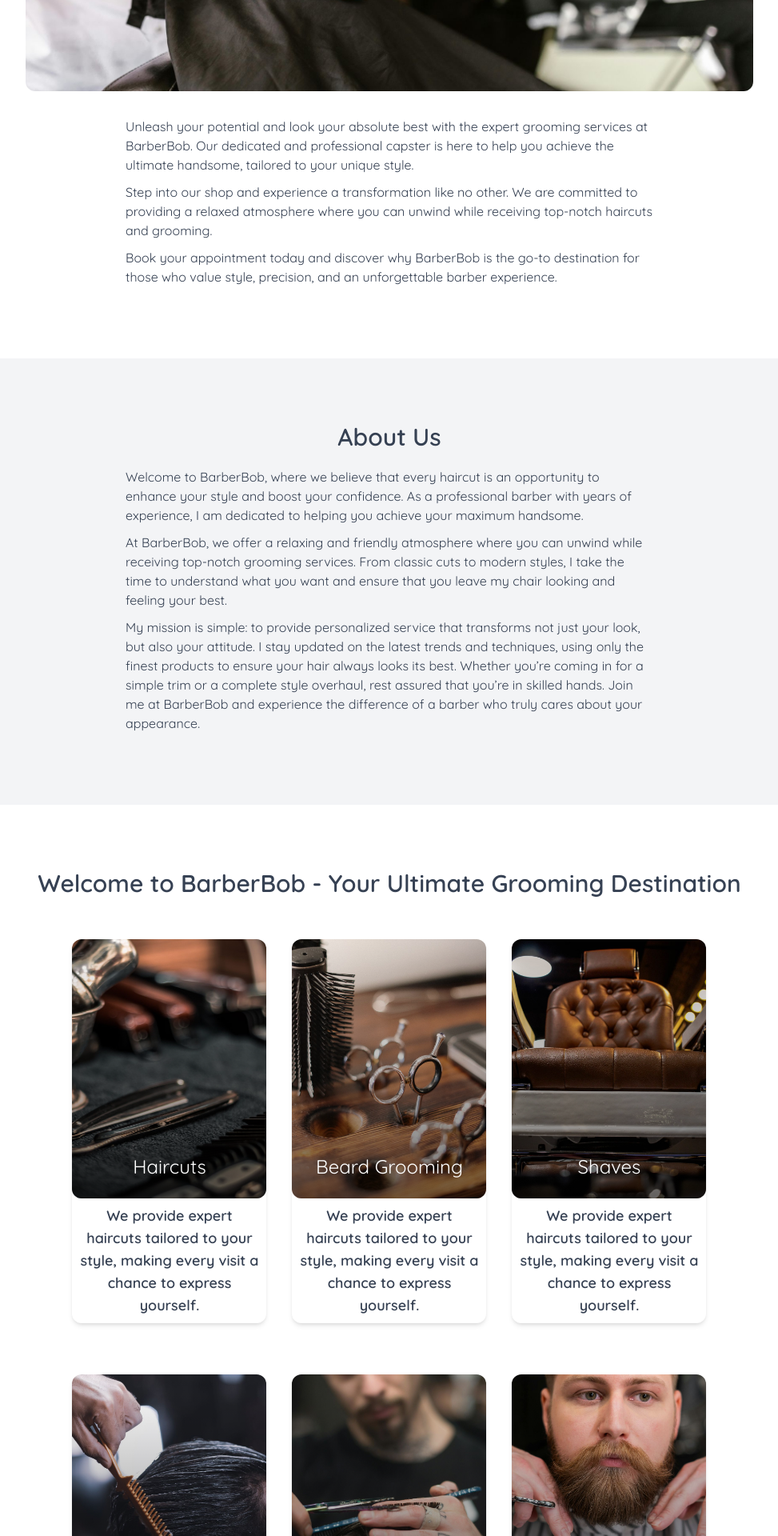
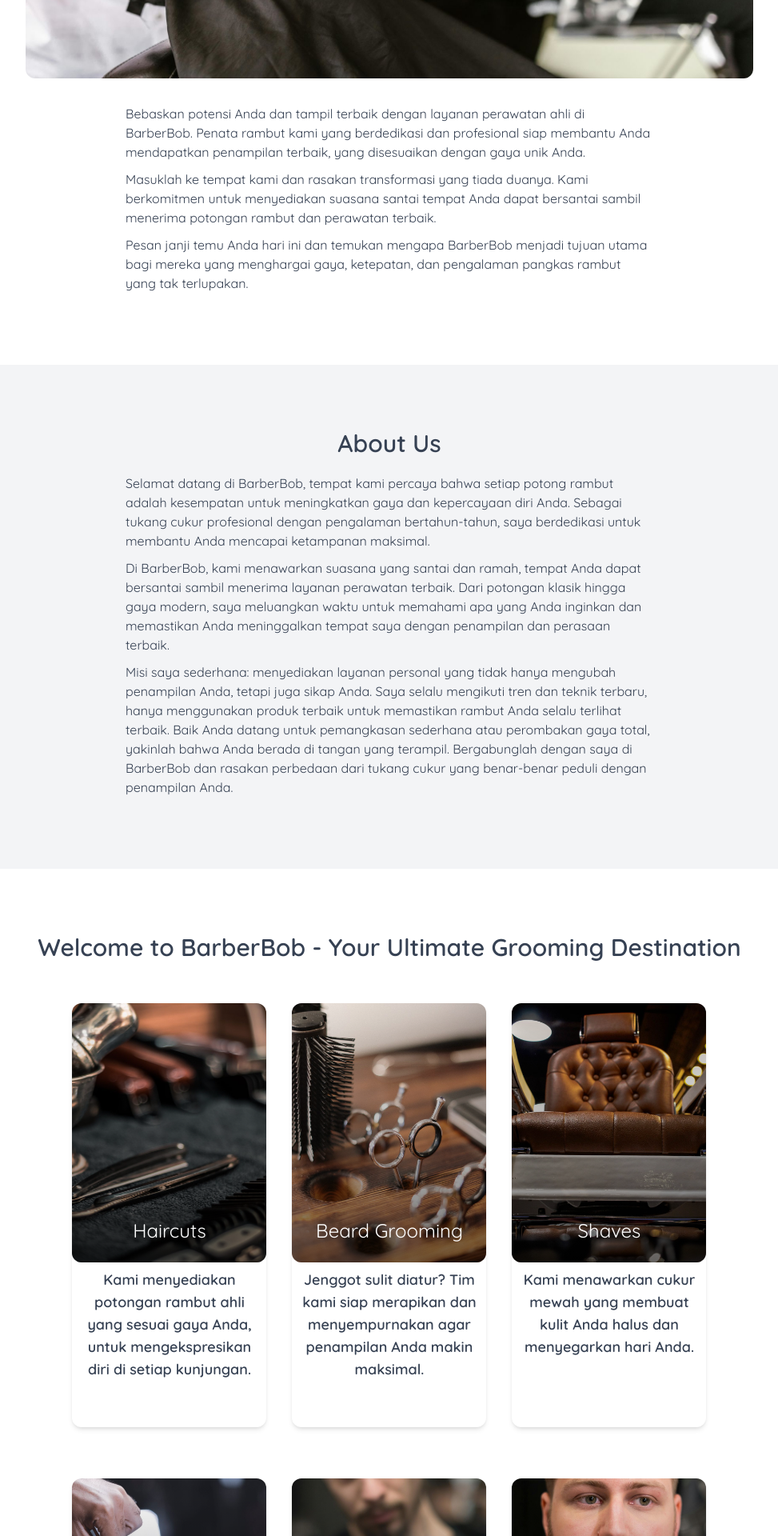
Before and after one commit to alditds/BarberBob, a Next.js app: page / in a window 1280 px wide. Shown: the part 840-2760 px from the top of the page at 80% size, without its empty margins (153-1126 px from the left). Built offline with nearby package versions, Linux system fonts and the light colour scheme.

Commit message:
Menerjemahkan ke Bahasa Indonesia dan mengubah tampilan peta

```diff
--- a/app/components/ImageCard.jsx
+++ b/app/components/ImageCard.jsx
@@ -1,6 +1,6 @@
 export default function ImageCard(props) {
   return (
-    <div className="mt-8 flex h-fit w-[330px] flex-col rounded-xl text-center shadow-md duration-300 ease-in hover:-top-4 md:hover:-translate-y-4 lg:w-[243px]">
+    <div className="mt-8 flex h-[530px] w-[330px] flex-col rounded-xl text-center shadow-md duration-300 ease-in hover:-top-4 md:hover:-translate-y-4 lg:w-[243px]">
       <div className="relative h-[408px] w-full overflow-hidden rounded-xl lg:h-[324px]">
         <div className="absolute flex h-full w-full items-end justify-center bg-gradient-to-b from-transparent from-0% to-black to-180% pb-6 ease-in-out hover:bg-gradient-to-b hover:from-transparent hover:from-0% hover:to-transparent hover:to-0%">
           <div className="text-2xl text-white">{props.title}</div>
--- a/app/page.jsx
+++ b/app/page.jsx
@@ -13,12 +13,12 @@
         className="flex flex-col items-center self-center px-8 py-20"
       >
         <h1 className="mb-8 pt-0 text-center text-4xl font-semibold md:pt-8">
-          Welcome to BarberBob
+          Selamat Datang di BarberBob
         </h1>
-        <Button>Book your Appointment</Button>
-        <span className="my-8 flex gap-2">
+        <Button>Buat Janji?</Button>
+        <span className="my-6 flex gap-2">
           <PhoneIcon className="w-5" />
-          <h3 className="text-xl">0822-48141434</h3>
+          <h3 className="text-xl">0822-XXXX-XXXX</h3>
         </span>
         <div className="mb-8 h-[50vw] w-full overflow-hidden rounded-xl lg:h-[470px] lg:w-[910px]">
           <img
@@ -29,20 +29,20 @@
         </div>
         <div className="mx-auto lg:max-w-[720px] lg:px-[30px]">
           <p className="mb-2.5">
-            Unleash your potential and look your absolute best with the expert
-            grooming services at BarberBob. Our dedicated and professional
-            capster is here to help you achieve the ultimate handsome, tailored
-            to your unique style.
+            Bebaskan potensi Anda dan tampil terbaik dengan layanan perawatan
+            ahli di BarberBob. Penata rambut kami yang berdedikasi dan
+            profesional siap membantu Anda mendapatkan penampilan terbaik, yang
+            disesuaikan dengan gaya unik Anda.
           </p>
           <p className="mb-2.5">
-            Step into our shop and experience a transformation like no other. We
-            are committed to providing a relaxed atmosphere where you can unwind
-            while receiving top-notch haircuts and grooming.
+            Masuklah ke tempat kami dan rasakan transformasi yang tiada duanya.
+            Kami berkomitmen untuk menyediakan suasana santai tempat Anda dapat
+            bersantai sambil menerima potongan rambut dan perawatan terbaik.
           </p>
           <p className="mb-2.5">
-            Book your appointment today and discover why BarberBob is the go-to
-            destination for those who value style, precision, and an
-            unforgettable barber experience.
+            Pesan janji temu Anda hari ini dan temukan mengapa BarberBob menjadi
+            tujuan utama bagi mereka yang menghargai gaya, ketepatan, dan
+            pengalaman pangkas rambut yang tak terlupakan.
           </p>
         </div>
       </section>
@@ -50,26 +50,28 @@
         <div className="mx-auto lg:max-w-[720px] lg:px-[30px]">
           <h1 className="mb-5 text-center text-3xl font-semibold">About Us</h1>
           <p className="mb-2.5">
-            Welcome to BarberBob, where we believe that every haircut is an
-            opportunity to enhance your style and boost your confidence. As a
-            professional barber with years of experience, I am dedicated to
-            helping you achieve your maximum handsome.
+            Selamat datang di BarberBob, tempat kami percaya bahwa setiap potong
+            rambut adalah kesempatan untuk meningkatkan gaya dan kepercayaan
+            diri Anda. Sebagai tukang cukur profesional dengan pengalaman
+            bertahun-tahun, saya berdedikasi untuk membantu Anda mencapai
+            ketampanan maksimal.
           </p>
           <p className="mb-2.5">
-            At BarberBob, we offer a relaxing and friendly atmosphere where you
-            can unwind while receiving top-notch grooming services. From classic
-            cuts to modern styles, I take the time to understand what you want
-            and ensure that you leave my chair looking and feeling your best.
+            Di BarberBob, kami menawarkan suasana yang santai dan ramah, tempat
+            Anda dapat bersantai sambil menerima layanan perawatan terbaik. Dari
+            potongan klasik hingga gaya modern, saya meluangkan waktu untuk
+            memahami apa yang Anda inginkan dan memastikan Anda meninggalkan
+            tempat saya dengan penampilan dan perasaan terbaik.
           </p>
           <p className="mb-2.5">
-            My mission is simple: to provide personalized service that
-            transforms not just your look, but also your attitude. I stay
-            updated on the latest trends and techniques, using only the finest
-            products to ensure your hair always looks its best. Whether you’re
-            coming in for a simple trim or a complete style overhaul, rest
-            assured that you’re in skilled hands. Join me at BarberBob and
-            experience the difference of a barber who truly cares about your
-            appearance.
+            Misi saya sederhana: menyediakan layanan personal yang tidak hanya
+            mengubah penampilan Anda, tetapi juga sikap Anda. Saya selalu
+            mengikuti tren dan teknik terbaru, hanya menggunakan produk terbaik
+            untuk memastikan rambut Anda selalu terlihat terbaik. Baik Anda
+            datang untuk pemangkasan sederhana atau perombakan gaya total,
+            yakinlah bahwa Anda berada di tangan yang terampil. Bergabunglah
+            dengan saya di BarberBob dan rasakan perbedaan dari tukang cukur
+            yang benar-benar peduli dengan penampilan Anda.
           </p>
         </div>
       </section>
@@ -82,42 +84,42 @@
           <ImageCard
             title="Haircuts"
             image="./images/services/service-1.jpg"
-            desc="We provide expert haircuts tailored to your style, making every visit a chance to express yourself."
+            desc="Kami menyediakan potongan rambut ahli yang sesuai gaya Anda, untuk mengekspresikan diri di setiap kunjungan."
           />
           <ImageCard
             title="Beard Grooming"
             image="./images/services/service-2.jpg"
-            desc="We provide expert haircuts tailored to your style, making every visit a chance to express yourself."
+            desc="Jenggot sulit diatur? Tim kami siap merapikan dan menyempurnakan agar penampilan Anda makin maksimal."
           />
           <ImageCard
             title="Shaves"
             image="./images/services/service-3.jpg"
-            desc="We provide expert haircuts tailored to your style, making every visit a chance to express yourself."
+            desc="Kami menawarkan cukur mewah yang membuat kulit Anda halus dan menyegarkan hari Anda."
           />
           <ImageCard
             title="Hair Coloring"
             image="./images/services/service-4.jpg"
-            desc="We provide expert haircuts tailored to your style, making every visit a chance to express yourself."
+            desc="Percayakan pewarnaan rambut Anda kepada kami untuk hasil memukau yang menarik perhatian."
           />
           <ImageCard
             title="Hair Styling"
             image="./images/services/service-5.jpg"
-            desc="We provide expert haircuts tailored to your style, making every visit a chance to express yourself."
+            desc="Kami membantu menciptakan gaya yang sesuai dengan kepribadian dan gaya hidup Anda."
           />
           <ImageCard
             title="Scalp Treatments"
             image="./images/services/service-6.jpg"
-            desc="We provide expert haircuts tailored to your style, making every visit a chance to express yourself."
+            desc="Pelanggan kami menyukai perawatan kulit kepala yang menyehatkan rambut dan memberikan relaksasi."
           />
           <ImageCard
             title="Children's Cut"
             image="./images/services/service-7.jpg"
-            desc="We provide expert haircuts tailored to your style, making every visit a chance to express yourself."
+            desc="Kami menyediakan potongan rambut ramah dan menyenangkan untuk anak-anak, membuat pengalaman cukur jadi lebih seru."
           />
           <ImageCard
             title="Consultation"
             image="./images/services/service-8.jpg"
-            desc="We provide expert haircuts tailored to your style, making every visit a chance to express yourself."
+            desc="Percayakan konsultasi pribadi kepada kami untuk menemukan solusi grooming terbaik untuk Anda."
           />
         </div>
       </section>
@@ -137,17 +139,17 @@
           <TestimoniCard
             name="Fendi"
             address="Lelilef, Weda Tengah"
-            quote="BarberBob is simply the best! Every haircut I get makes me feel like a new man. The attention to detail is unmatched!"
+            quote="BarberBob terbaik! Setiap potongannya membuat saya merasa baru, dengan perhatian detail yang luar biasa!"
           />
           <TestimoniCard
             name="Aldi Saputra"
             address="Tondasi, Muna Barat"
-            quote="I've been to many barbers, but none compare to the experience I had at BarberBob. The atmosphere is welcoming, and the cuts are always on point!"
+            quote="Saya sudah coba banyak barber, tapi pengalaman di BarberBob tak tertandingi. Suasananya ramah, potongannya selalu pas!"
           />
           <TestimoniCard
             name="Muhammad Jefri"
             address="Pulau Balu, Muna Barat"
-            quote="BarberBob transformed my look! His expertise and advice made all the difference. I walk out feeling confident every time. Highly recommend!"
+            quote="BarberBob mengubah penampilan saya! Keahlian dan sarannya membuat beda besar. Saya selalu keluar dengan percaya diri. Sangat direkomendasikan!"
           />
         </div>
       </section>
@@ -157,12 +159,13 @@
         <div>
           <iframe
             src="https://www.google.com/maps/embed?pb=!1m14!1m12!1m3!1d994.0176400738083!2d122.3712994232567!3d-4.757752269946055!2m3!1f0!2f0!3f0!3m2!1i1024!2i768!4f13.1!5e0!3m2!1sen!2sid!4v1745281088825!5m2!1sen!2sid"
-            width="600"
+            width="350"
             height="450"
             style={{ border: "1px solid gray" }}
             allowFullScreen=""
             loading="lazy"
             referrerPolicy="no-referrer-when-downgrade"
+            className="md:w-[600px] lg:w-[1000px]"
           ></iframe>
         </div>
       </section>
@@ -171,22 +174,22 @@
         id="contact"
         className="flex flex-col items-center bg-gray-100 px-8 py-20"
       >
-        <h2 className="mb-5 text-3xl font-semibold">Get in Touch</h2>
+        <h2 className="mb-5 text-3xl font-semibold">Hubungi kami</h2>
         <form
           action="aldi"
           className="flex w-full flex-wrap justify-end md:w-2xl"
         >
           <div className="flex w-full flex-wrap justify-between md:flex-nowrap">
-            <Input height="12" placeholder="Name" className="bg-white" />
+            <Input height="12" placeholder="Nama" className="bg-white" />
             <Input height="12" placeholder="Email" className="bg-white" />
           </div>
           <textarea
             name=""
             id=""
-            placeholder="Message"
+            placeholder="Pesan"
             className="mb-2 h-[150px] max-h-[150px] w-full rounded-2xl border-2 border-gray-200 bg-white p-4 md:mb-4"
           ></textarea>
-          <Button>Send</Button>
+          <Button>Kirim</Button>
         </form>
       </section>
     </>
```
Also changed, not shown: app/components/Navbar.jsx (+4 -3 lines).
